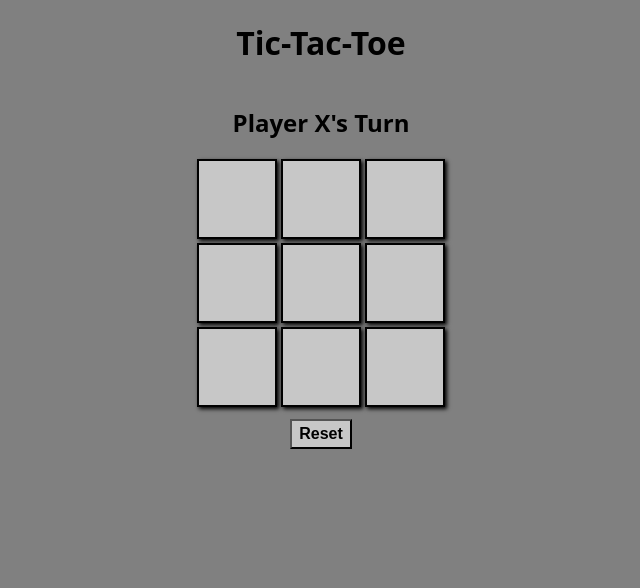
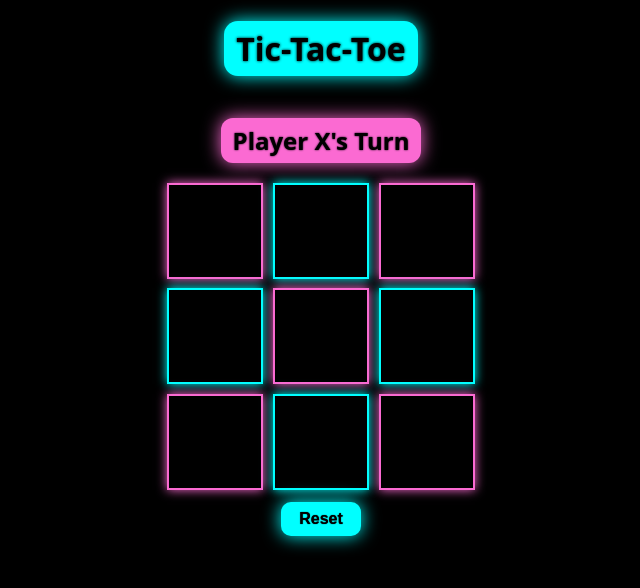
Before and after one commit to Bpost129/ttt-x2, a plain HTML site: page index.html in a window 1280 px wide. Shown: the whole page, without its empty margins (319-959 px from the left). Drawn offline with Linux system fonts and the light colour scheme.

Commit message:
add extra classes to grid square for customization, edit theme

```diff
--- a/css/style.css
+++ b/css/style.css
@@ -1,5 +1,6 @@
 body {
-    background-color: gray;
+    background-color: black;
+    color: white;
 	/* Use a system font, if none are available use an available sans-sarif   font */
 	font-family: system-ui, -apple-system, BlinkMacSystemFont, "Segoe UI",
 		Roboto, Oxygen-Sans, Ubuntu, Cantarell, "Helvetica Neue", sans-serif;
@@ -11,11 +12,29 @@ body {
   /* justify-content: center; */
 }
 
+h1 {
+  text-shadow: 0 0 3px black;
+  background-color: cyan;
+  box-shadow: 0 0 18px cyan;
+  border-radius: 14px;
+  padding: 6px 12px;
+  color: black;
+}
+
+h2 {
+  text-shadow: 0 0 2px black;
+  background-color: rgb(251, 106, 210);
+  box-shadow: 0 0 18px rgb(251, 106, 210);
+  border-radius: 12px;
+  padding: 6px 12px;
+  color: black;
+}
+
 section.board {
   display: grid;
-  grid-template-rows: repeat(3, 10vmin);
-  grid-template-columns: repeat(3, 10vmin);
-  grid-gap: 0.5vmin;
+  grid-template-rows: repeat(3, 12vmin);
+  grid-template-columns: repeat(3, 12vmin);
+  grid-gap: 1.2vmin;
   margin-bottom: 12px;
 }
 
@@ -25,18 +44,36 @@ div {
   border-top: 1.5px solid black;
   border-left: 1.5px solid black; */
   border: 2px solid black;
-  box-shadow: 2px 2px 4px black;
-  background-color: rgba(245, 245, 245, 0.606);
+  /* box-shadow: 2px 2px 4px rgb(0, 0, 0); */
+  background-color: rgb(0, 0, 0);
   font-size: 8vmin;
   text-align: center;
   vertical-align: middle;
+  padding-top: 5px;
+}
+
+.odd {
+  color: rgb(251, 106, 210);
+  border: 2px solid rgb(0, 255, 255);
+  box-shadow: 0 0 10px rgb(0, 255, 255);
+}
+
+.even {
+  color: cyan;
+  border: 2px solid rgb(251, 106, 210);
+  box-shadow: 0 0 10px rgb(251, 106, 210);
 }
 
 #reset {
-  height: 30px;
-  width: 62px;
-  font-weight: 580;
+  height: 34px;
+  width: 80px;
+  font-weight: 600;
   font-size: 16px;
-  background-color: rgba(245, 245, 245, 0.606);
-
+  border: none;
+  text-shadow: 0 0 1px black;
+  background-color: cyan;
+  box-shadow: 0 0 18px cyan;
+  border-radius: 10px;
+  padding: 6px 12px;
+  color: black;
 }
--- a/index.html
+++ b/index.html
@@ -12,15 +12,15 @@
 	<h2 id="message">Message</h2>
 
 	<section class="board">
-		<div class="sqr" id="sq0"></div>
-		<div class="sqr" id="sq1"></div>
-		<div class="sqr" id="sq2"></div>
-		<div class="sqr" id="sq3"></div>
-		<div class="sqr" id="sq4"></div>
-		<div class="sqr" id="sq5"></div>
-		<div class="sqr" id="sq6"></div>
-		<div class="sqr" id="sq7"></div>
-		<div class="sqr" id="sq8"></div>
+		<div class="sqr even" id="sq0"></div>
+		<div class="sqr odd" id="sq1"></div>
+		<div class="sqr even" id="sq2"></div>
+		<div class="sqr odd" id="sq3"></div>
+		<div class="sqr even" id="sq4"></div>
+		<div class="sqr odd" id="sq5"></div>
+		<div class="sqr even" id="sq6"></div>
+		<div class="sqr odd" id="sq7"></div>
+		<div class="sqr even" id="sq8"></div>
 	</section>
 
   <button id="reset">Reset</button>
```
